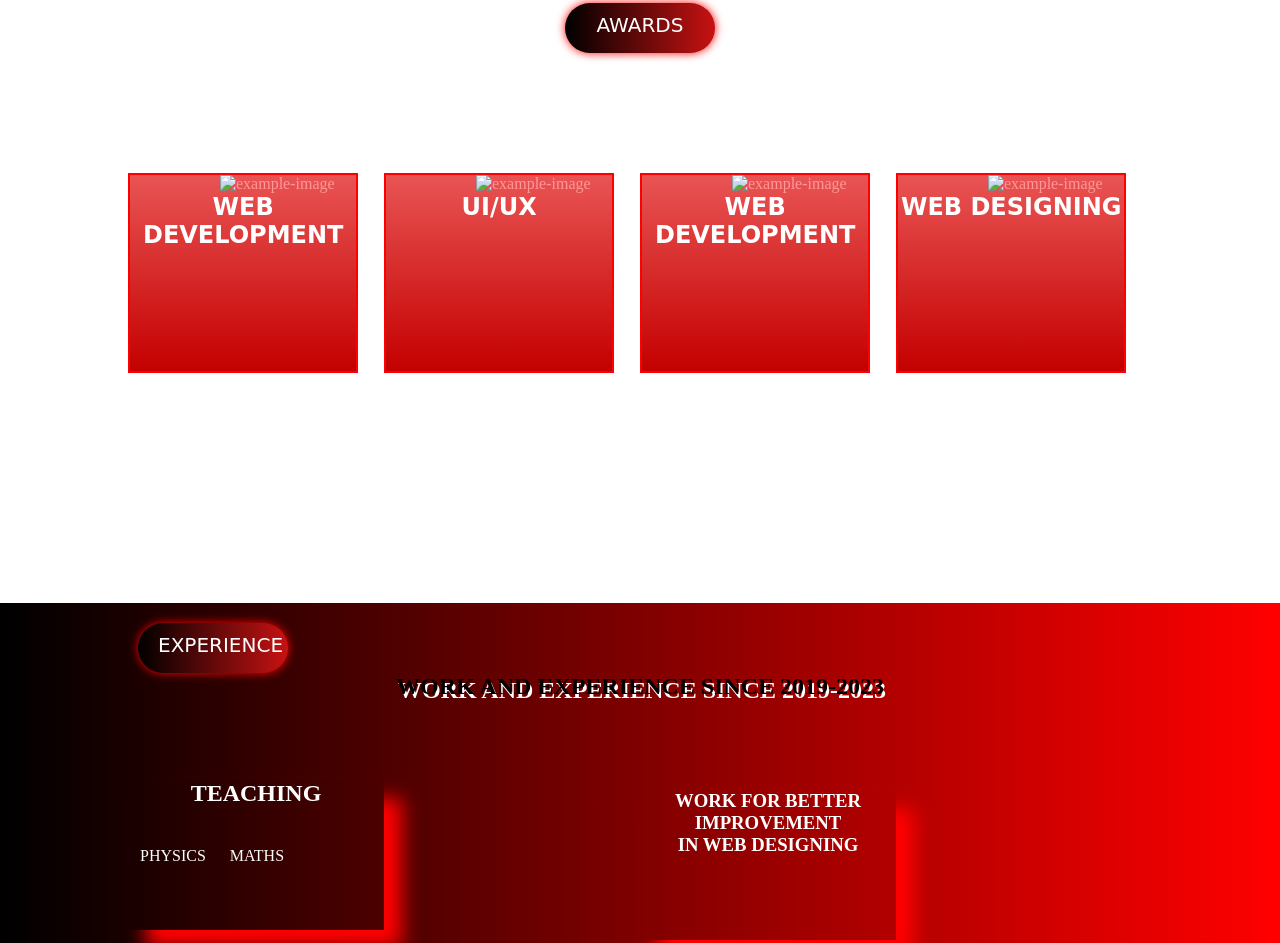
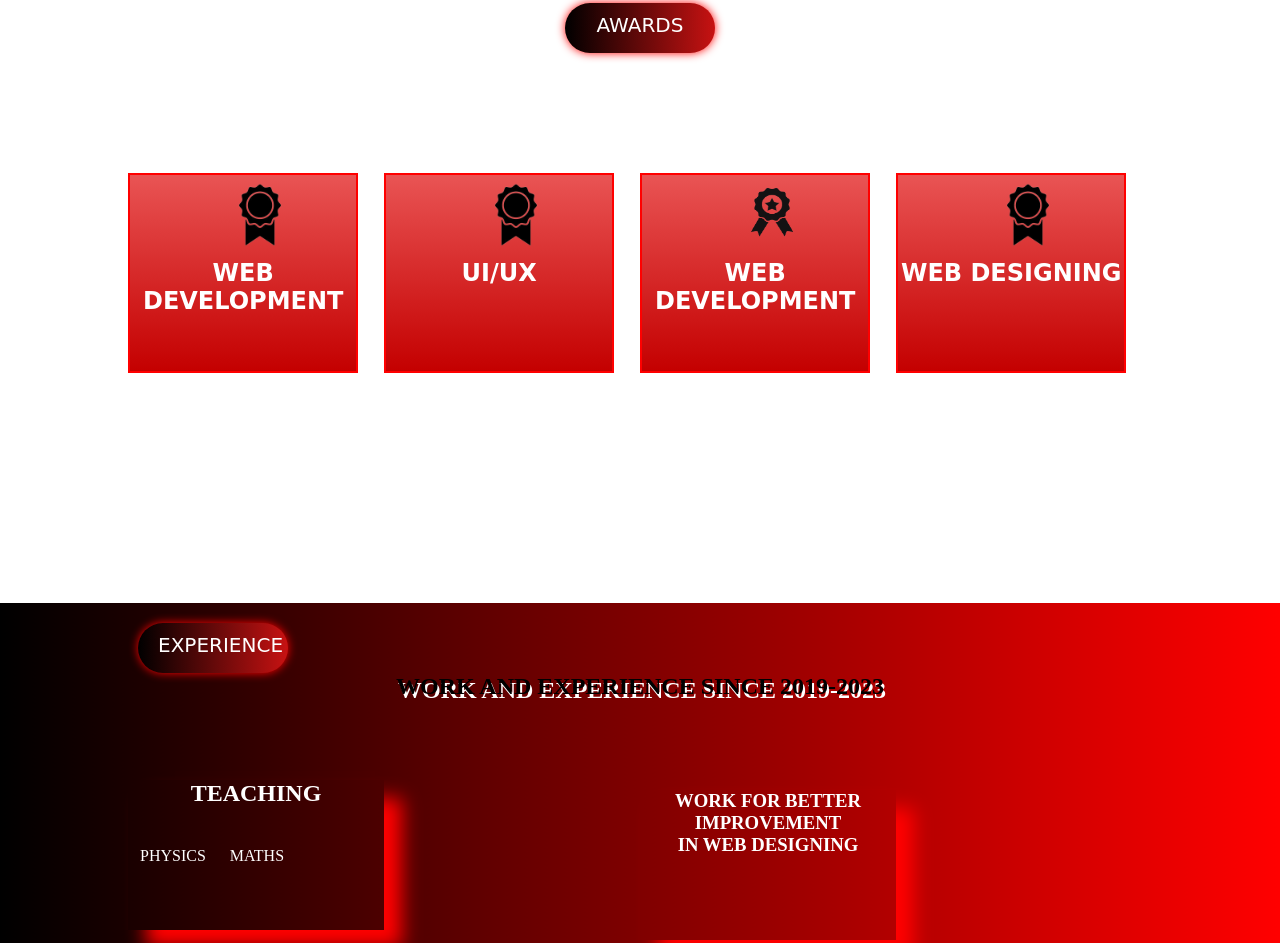
Before and after one commit to sidrawaqas123/sidra-waqas-portfolio, a plain HTML site: page index.html in a window 1280 px wide. Shown: the part 1737-2680 px from the top of the page. Drawn offline with nearby package versions, Linux system fonts and the light colour scheme; a web font is replaced by a local one.

Commit message:
Update index.html

```diff
--- a/index.html
+++ b/index.html
@@ -1,7 +1,7 @@
 <!DOCTYPE html>
 <html lang="en">
 <head>
-    <link type="image/icon" rel="icon" href="image/favicon.png">
+    <link type="/icon" rel="icon" href="/favicon.png">
     <meta name="description" content="A portfolio is a compilation of academic and professional materials that exemplifies your beliefs, skills, qualifications, education, training, and experiences. It provides insight into your personality and work ethic.">
     <meta charset="UTF-8">
     <meta name="viewport" content="width=device-width, initial-scale=1.0">
@@ -350,7 +350,7 @@
         }
 
         .img1{
-            background-image:url(image/newimage.jpeg);
+            background-image:url(/newimage.jpeg);
             background-size: cover;
             repeat: no-repeat;
             height: 500px;
@@ -909,21 +909,21 @@
             </div>
             <div class="col-3">
                 <div class="gradient-sh">
-                    <img src="image/icon.png" alt="example-image"  style="height: 80px;width: 80px;margin-left: 90px;">
+                    <img src="/icon.png" alt="example-image"  style="height: 80px;width: 80px;margin-left: 90px;">
                     <h2 style="text-align: center;  font-family: 'Croissant One', cursive; color: white;">WEB DEVELOPMENT</h2>
 
                 </div>
             </div>
             <div class="col-3">
                 <div class="gradient-sh">
-                    <img src="image/icon.png" alt="example-image"  style="height: 80px;width: 80px;margin-left: 90px;">
+                    <img src="/icon.png" alt="example-image"  style="height: 80px;width: 80px;margin-left: 90px;">
                     <h2 style="text-align: center;  font-family: 'Croissant One', cursive; color: white;">UI/UX</h2>
 
                 </div>
             </div>
             <div class="col-3">
                 <div class="gradient-sh">
-                    <img src="image/icon2.png" alt="example-image"  style="height: 80px;width: 80px;margin-left: 90px;">
+                    <img src="/icon2.png" alt="example-image"  style="height: 80px;width: 80px;margin-left: 90px;">
                     <h2 style="text-align: center;  font-family: 'Croissant One', cursive; color: white;">WEB DEVELOPMENT</h2>
 
                 </div>
@@ -931,7 +931,7 @@
             <div class="col-3">
 
                 <div class="gradient-sh">
-                    <img src="image/icon.png" alt="example-image"  style="height: 80px;width: 80px;margin-left: 90px;">
+                    <img src="/icon.png" alt="example-image"  style="height: 80px;width: 80px;margin-left: 90px;">
                     <h2 style="text-align: center;  font-family: 'Croissant One', cursive; color: white;">WEB DESIGNING</h2>
 
                 </div>
@@ -990,7 +990,7 @@
                 <div class="col-4">
                     <div class="card">
                         <div class="card-body">
-                            <img src="image/pic(a).png" alt="example-image" class="img-fluid1">
+                            <img src="/pic(a).png" alt="example-image" class="img-fluid1">
                         </div>
 
                     </div>
@@ -998,7 +998,7 @@
                 <div class="col-4">
                     <div class="card">
                         <div class="card-body">
-                            <img src="image/pic(3).png" alt="example-image" class="img-fluid1">
+                            <img src="/pic(3).png" alt="example-image" class="img-fluid1">
                         </div>
 
                     </div>
@@ -1010,7 +1010,7 @@
             <div class="col-4">
                 <div class="card">
                     <div class="card-body">
-                        <img src="image/pic1 (4).png" alt="example-image" class="img-fluid1">
+                        <img src="/pic1 (4).png" alt="example-image" class="img-fluid1">
                     </div>
 
                 </div>
@@ -1018,7 +1018,7 @@
             <div class="col-4">
                 <div class="card">
                     <div class="card-body">
-                        <img src="image/pic1 (5).png" alt="example-image" class="img-fluid1">
+                        <img src="/pic1 (5).png" alt="example-image" class="img-fluid1">
                     </div>
 
                 </div>
@@ -1026,7 +1026,7 @@
             <div class="col-4">
                 <div class="card">
                     <div class="card-body">
-                        <img src="image/pic1 (6).png" alt="example-image" class="img-fluid1">
+                        <img src="/pic1 (6).png" alt="example-image" class="img-fluid1">
                     </div>
 
                 </div>
@@ -1110,7 +1110,7 @@
             <div class="col-6">
                <div class="cards">
                 <div class="cards-body">
-                 <img src="image/pic1 (5).png" alt="example-image" class="img-fluid">
+                 <img src="/pic1 (5).png" alt="example-image" class="img-fluid">
                 </div>
                 </div>
                 <div class="live">
@@ -1122,7 +1122,7 @@
             <div class="col-6">
                 <div class="cards">
                     <div class="cards-body">
-                        <img src="image/pic1 (7).png" alt="example-image" class="img-fluid">
+                        <img src="/pic1 (7).png" alt="example-image" class="img-fluid">
                     </div>
                     </div>
                     <div class="live">
@@ -1143,7 +1143,7 @@
     <div class="container">
         <div class="row">
          <div class="col-6">
-             <img  src="image/contactus.jpg" alt="example-image" class="iimg-fluid">
+             <img  src="/contactus.jpg" alt="example-image" class="iimg-fluid">
          </div>
          <div class="col-6">
 
```
